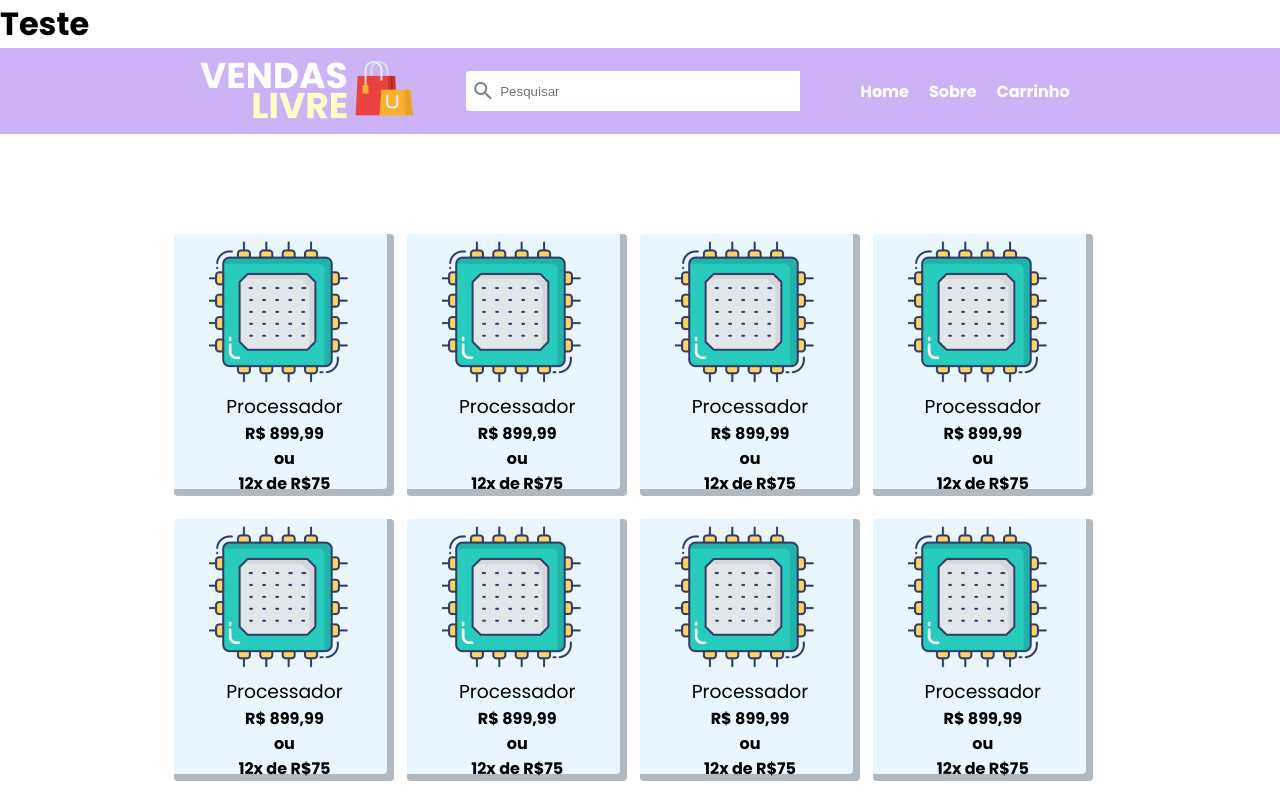
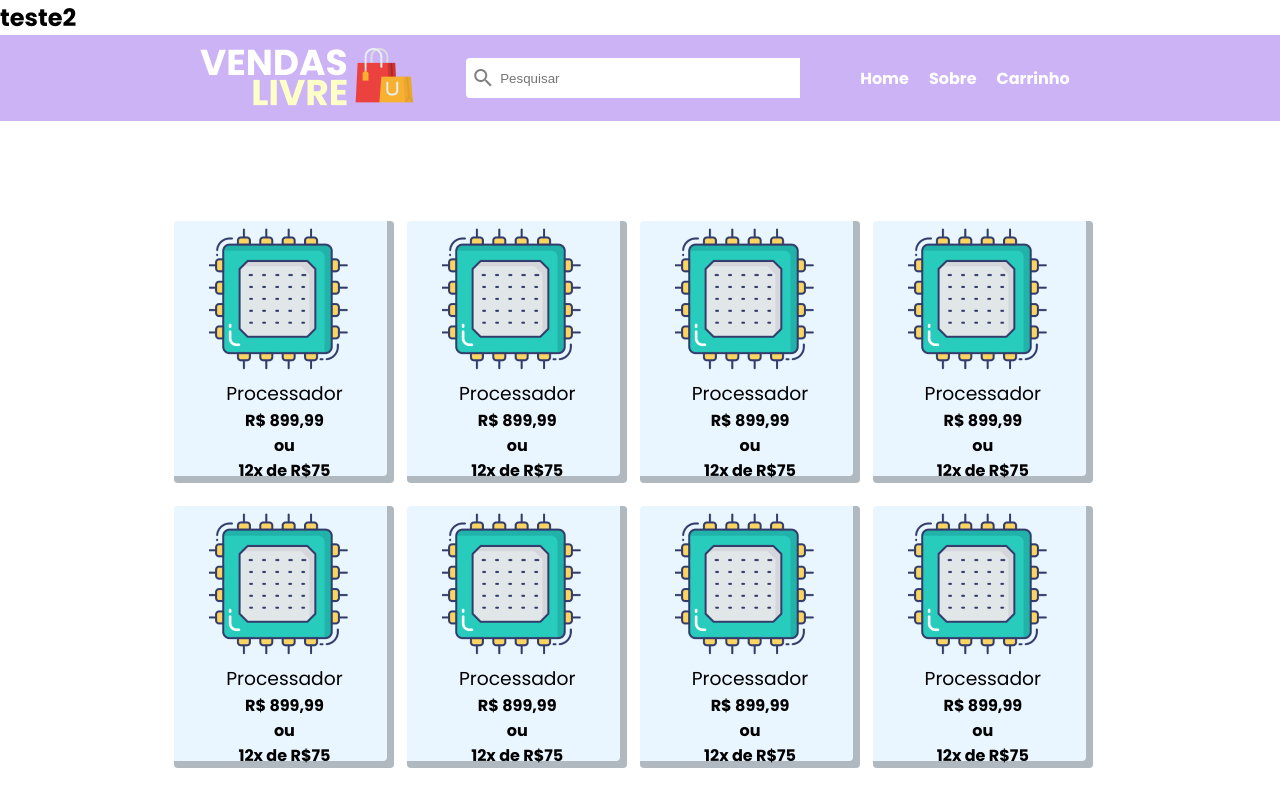
Before and after one commit to gustavodallagnol1998/Site_informatica_html-css, a plain HTML site: page index.html in a window 1280 px wide. Shown: the top 800 px of the page. Drawn offline with Linux system fonts and the light colour scheme.

Commit message:
atualização h1

```diff
--- a/index.html
+++ b/index.html
@@ -12,7 +12,7 @@
 	</head>
 
 	<body>
-		<h1>Teste</h1>
+		<h2>teste2</h2>
 		<!-- Caixa que contém o cabeçalho do site -->
 		<div class="header">
 			<!-- Caixa que contém as informações dentro do cabeçalho do site -->
```
